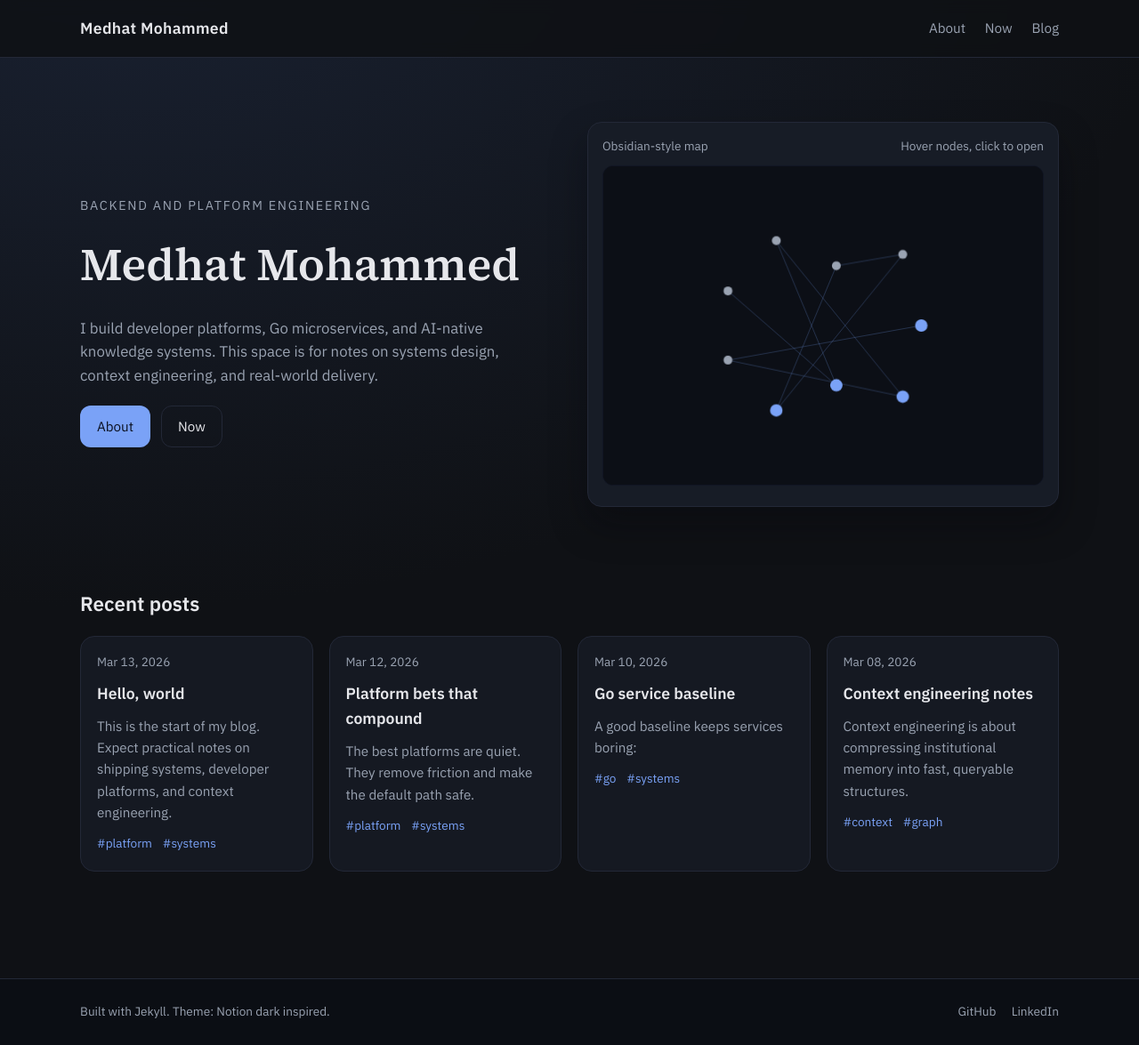
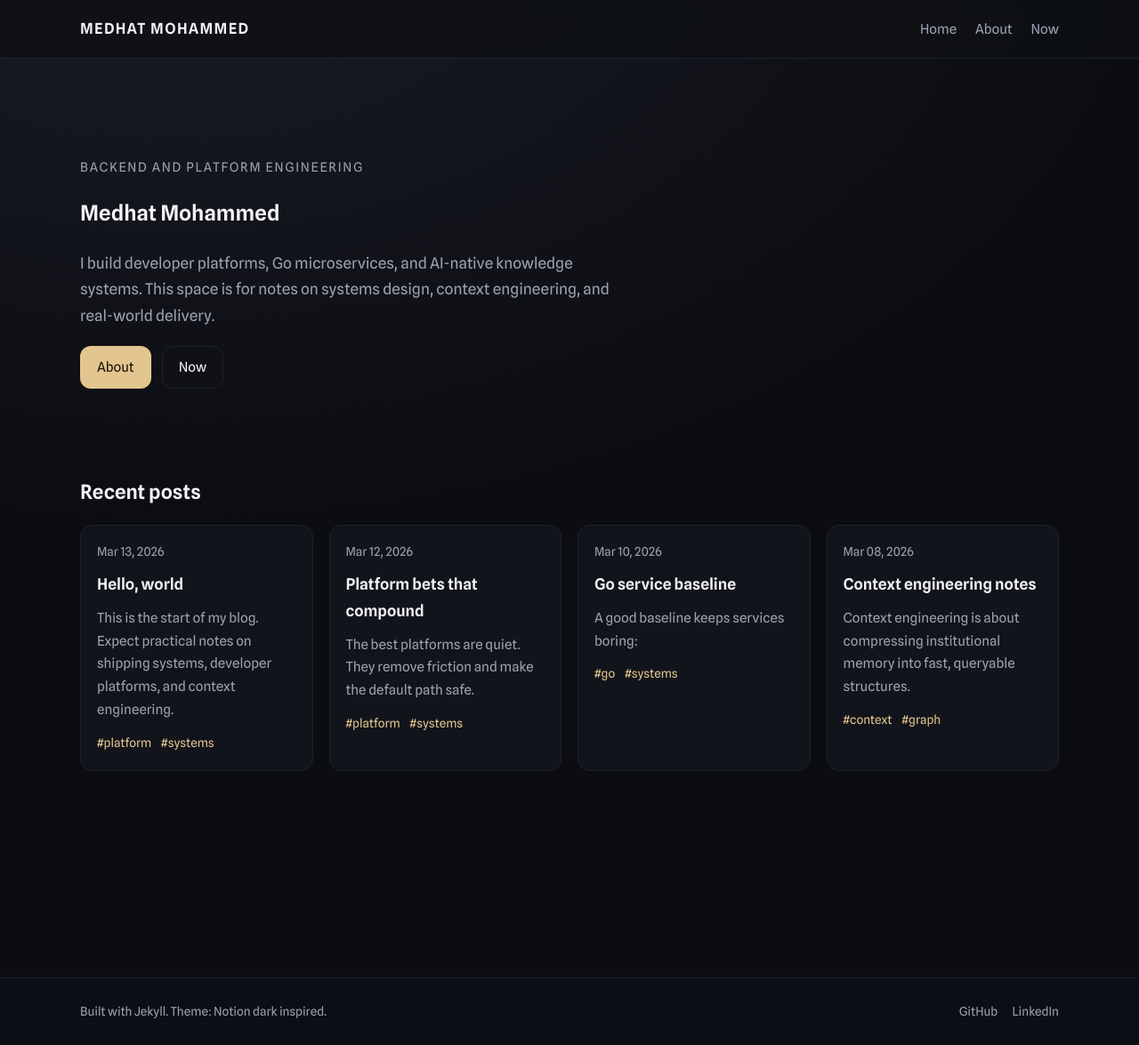
Before and after one commit to standard-librarian/standard-librarian.github.io, a Jekyll site: the page built from index.md, in a window 1280 px wide and 1175 px high. Shown: the whole window at 89% size. Built offline with Jekyll 4.4.1, drawn with Linux system fonts in a browser that asks for light colours.

Commit message:
Simplify layout and remove graph

```diff
--- a/_includes/graph.html
+++ /dev/null
@@ -1,7 +0,0 @@
-<div class="graph-card">
-  <div class="graph-header">
-    <span class="graph-title">Obsidian-style map</span>
-    <span class="graph-hint">Hover nodes, click to open</span>
-  </div>
-  <canvas id="graph-canvas" width="520" height="360" aria-label="Graph visualization"></canvas>
-</div>
--- a/_includes/head.html
+++ b/_includes/head.html
@@ -4,5 +4,5 @@
 {% seo %}
 <link rel="preconnect" href="https://fonts.googleapis.com">
 <link rel="preconnect" href="https://fonts.gstatic.com" crossorigin>
-<link href="https://fonts.googleapis.com/css2?family=IBM+Plex+Sans:wght@400;500;600&family=Source+Serif+4:wght@400;600&display=swap" rel="stylesheet">
+<link href="https://fonts.googleapis.com/css2?family=Newsreader:wght@400;500;600&family=Spline+Sans:wght@400;500;600&display=swap" rel="stylesheet">
 <link rel="stylesheet" href="{{ '/assets/css/site.css' | relative_url }}" />
--- a/_layouts/default.html
+++ b/_layouts/default.html
@@ -9,9 +9,9 @@
         <div class="container">
           <a class="site-title" href="{{ '/' | relative_url }}">{{ site.title }}</a>
           <nav class="site-nav">
+            <a href="{{ '/' | relative_url }}">Home</a>
             <a href="{{ '/about/' | relative_url }}">About</a>
             <a href="{{ '/now/' | relative_url }}">Now</a>
-            <a href="{{ '/' | relative_url }}">Blog</a>
           </nav>
         </div>
       </header>
@@ -22,7 +22,5 @@
 
       {% include footer.html %}
     </div>
-    <script src="{{ '/assets/js/graph-data.js' | relative_url }}"></script>
-    <script src="{{ '/assets/js/graph.js' | relative_url }}"></script>
   </body>
 </html>
--- a/_layouts/home.html
+++ b/_layouts/home.html
@@ -4,7 +4,6 @@ layout: default
 
 <section class="hero">
   <div class="container">
-    <div class="hero-text">
     <p class="eyebrow">Backend and platform engineering</p>
     <h1>{{ site.title }}</h1>
     <p class="lead">
@@ -14,10 +13,6 @@ layout: default
     <div class="hero-cta">
       <a class="btn primary" href="{{ '/about/' | relative_url }}">About</a>
       <a class="btn ghost" href="{{ '/now/' | relative_url }}">Now</a>
-      </div>
-    </div>
-    <div class="hero-graph">
-      {% include graph.html %}
     </div>
   </div>
 </section>
--- a/assets/css/site.css
+++ b/assets/css/site.css
@@ -1,13 +1,13 @@
 :root {
-  --bg: #0f1115;
-  --bg-soft: #151922;
-  --panel: #171c26;
-  --text: #e6e7eb;
+  --bg: #0c0d11;
+  --bg-soft: #12141b;
+  --panel: #151826;
+  --text: #f1f2f6;
   --muted: #9aa3b2;
-  --line: #232837;
-  --accent: #7aa2f7;
-  --accent-soft: rgba(122, 162, 247, 0.2);
-  --shadow: rgba(5, 7, 12, 0.35);
+  --line: #1d2230;
+  --accent: #e2c58f;
+  --accent-soft: rgba(226, 197, 143, 0.2);
+  --shadow: rgba(2, 4, 8, 0.4);
 }
 
 * {
@@ -16,10 +16,10 @@
 
 body {
   margin: 0;
-  font-family: "IBM Plex Sans", system-ui, -apple-system, sans-serif;
+  font-family: "Spline Sans", system-ui, -apple-system, sans-serif;
   color: var(--text);
-  background: radial-gradient(1200px 800px at 10% -10%, #1a2233, var(--bg));
-  line-height: 1.6;
+  background: radial-gradient(1100px 700px at 15% -10%, #1a1c27, var(--bg));
+  line-height: 1.7;
 }
 
 a {
@@ -56,8 +56,9 @@ a {
 
 .site-title {
   font-weight: 600;
-  font-size: 1.1rem;
-  letter-spacing: 0.02em;
+  font-size: 1.05rem;
+  letter-spacing: 0.08em;
+  text-transform: uppercase;
 }
 
 .site-nav a {
@@ -75,20 +76,13 @@ a {
 }
 
 .hero {
-  padding: 72px 0 36px;
-}
-
-.hero .container {
-  display: grid;
-  grid-template-columns: repeat(auto-fit, minmax(260px, 1fr));
-  gap: 40px;
-  align-items: center;
+  padding: 96px 0 42px;
 }
 
 .hero-text h1 {
-  font-family: "Source Serif 4", serif;
-  font-size: clamp(2.4rem, 4vw, 3.6rem);
-  margin: 10px 0 12px;
+  font-family: "Newsreader", serif;
+  font-size: clamp(2.6rem, 4vw, 3.9rem);
+  margin: 12px 0 14px;
 }
 
 .eyebrow {
@@ -100,7 +94,8 @@ a {
 
 .lead {
   color: var(--muted);
-  font-size: 1.05rem;
+  font-size: 1.08rem;
+  max-width: 60ch;
 }
 
 .hero-cta {
@@ -118,37 +113,13 @@ a {
 
 .btn.primary {
   background: var(--accent);
-  color: #0b1020;
+  color: #1a1205;
   border-color: transparent;
 }
 
 .btn.ghost {
   color: var(--text);
   background: transparent;
-}
-
-.graph-card {
-  background: var(--panel);
-  border: 1px solid var(--line);
-  border-radius: 16px;
-  padding: 16px;
-  box-shadow: 0 20px 40px var(--shadow);
-}
-
-.graph-header {
-  display: flex;
-  justify-content: space-between;
-  color: var(--muted);
-  font-size: 0.85rem;
-  margin-bottom: 10px;
-}
-
-#graph-canvas {
-  width: 100%;
-  height: 360px;
-  border-radius: 12px;
-  background: #0c0f16;
-  border: 1px solid #111624;
 }
 
 .posts {
@@ -171,15 +142,16 @@ a {
   flex-direction: column;
   gap: 10px;
   padding: 18px;
-  border-radius: 16px;
+  border-radius: 14px;
   border: 1px solid var(--line);
   background: var(--bg-soft);
-  transition: transform 0.2s ease, border-color 0.2s ease;
+  transition: transform 0.2s ease, border-color 0.2s ease, background 0.2s ease;
 }
 
 .post-card:hover {
-  transform: translateY(-4px);
+  transform: translateY(-3px);
   border-color: var(--accent);
+  background: var(--panel);
 }
 
 .post-meta {
@@ -210,7 +182,7 @@ a {
 }
 
 .post-header h1 {
-  font-family: "Source Serif 4", serif;
+  font-family: "Newsreader", serif;
   font-size: clamp(2rem, 3vw, 3rem);
   margin: 6px 0 10px;
 }
--- a/assets/js/graph-data.js
+++ /dev/null
@@ -1,23 +0,0 @@
-window.GraphData = {
-  nodes: [
-    { id: "post-hello", label: "Hello, world", type: "post", url: "/posts/hello-world/" },
-    { id: "post-platforms", label: "Platform bets", type: "post", url: "/posts/platform-bets/" },
-    { id: "post-go", label: "Go service baseline", type: "post", url: "/posts/go-service-baseline/" },
-    { id: "post-context", label: "Context engineering", type: "post", url: "/posts/context-engineering-notes/" },
-    { id: "tag-platform", label: "platform", type: "tag" },
-    { id: "tag-go", label: "go", type: "tag" },
-    { id: "tag-systems", label: "systems", type: "tag" },
-    { id: "tag-context", label: "context", type: "tag" },
-    { id: "tag-graph", label: "graph", type: "tag" }
-  ],
-  links: [
-    { source: "post-hello", target: "tag-platform" },
-    { source: "post-platforms", target: "tag-platform" },
-    { source: "post-platforms", target: "tag-systems" },
-    { source: "post-go", target: "tag-go" },
-    { source: "post-go", target: "tag-systems" },
-    { source: "post-context", target: "tag-context" },
-    { source: "post-context", target: "tag-graph" },
-    { source: "tag-context", target: "tag-graph" }
-  ]
-};
--- a/assets/js/graph.js
+++ /dev/null
@@ -1,136 +0,0 @@
-(function () {
-  const canvas = document.getElementById("graph-canvas");
-  if (!canvas || !window.GraphData) return;
-
-  const context = canvas.getContext("2d");
-  const state = {
-    nodes: [],
-    links: [],
-    width: canvas.width,
-    height: canvas.height,
-    hoverId: null
-  };
-
-  function resize() {
-    const rect = canvas.getBoundingClientRect();
-    canvas.width = Math.max(320, rect.width * devicePixelRatio);
-    canvas.height = Math.max(240, rect.height * devicePixelRatio);
-    state.width = canvas.width;
-    state.height = canvas.height;
-  }
-
-  function init() {
-    resize();
-    const { nodes, links } = window.GraphData;
-    state.nodes = nodes.map((node, index) => {
-      const angle = (index / nodes.length) * Math.PI * 2;
-      return {
-        ...node,
-        x: state.width / 2 + Math.cos(angle) * (state.width * 0.18),
-        y: state.height / 2 + Math.sin(angle) * (state.height * 0.18),
-        vx: 0,
-        vy: 0
-      };
-    });
-    state.links = links;
-    tick();
-  }
-
-  function applyForces() {
-    const centerX = state.width / 2;
-    const centerY = state.height / 2;
-
-    for (const node of state.nodes) {
-      let fx = (centerX - node.x) * 0.0005;
-      let fy = (centerY - node.y) * 0.0005;
-
-      for (const other of state.nodes) {
-        if (node === other) continue;
-        const dx = node.x - other.x;
-        const dy = node.y - other.y;
-        const distance = Math.max(40, Math.hypot(dx, dy));
-        const repulsion = 180 / (distance * distance);
-        fx += (dx / distance) * repulsion;
-        fy += (dy / distance) * repulsion;
-      }
-
-      node.vx = (node.vx + fx) * 0.92;
-      node.vy = (node.vy + fy) * 0.92;
-    }
-
-    for (const node of state.nodes) {
-      node.x += node.vx;
-      node.y += node.vy;
-    }
-  }
-
-  function draw() {
-    context.clearRect(0, 0, state.width, state.height);
-    context.fillStyle = "#0c0f16";
-    context.fillRect(0, 0, state.width, state.height);
-
-    for (const link of state.links) {
-      const source = state.nodes.find((node) => node.id === link.source);
-      const target = state.nodes.find((node) => node.id === link.target);
-      if (!source || !target) continue;
-      context.beginPath();
-      context.moveTo(source.x, source.y);
-      context.lineTo(target.x, target.y);
-      context.strokeStyle = "rgba(122, 162, 247, 0.25)";
-      context.lineWidth = 1;
-      context.stroke();
-    }
-
-    for (const node of state.nodes) {
-      const isHover = node.id === state.hoverId;
-      const radius = node.type === "post" ? 7 : 5;
-      context.beginPath();
-      context.arc(node.x, node.y, radius * (isHover ? 1.35 : 1), 0, Math.PI * 2);
-      context.fillStyle = node.type === "post" ? "#7aa2f7" : "#9aa3b2";
-      context.fill();
-      if (isHover) {
-        context.strokeStyle = "rgba(122, 162, 247, 0.5)";
-        context.lineWidth = 2;
-        context.stroke();
-      }
-    }
-  }
-
-  function tick() {
-    applyForces();
-    draw();
-    requestAnimationFrame(tick);
-  }
-
-  function findNearestNode(clientX, clientY) {
-    const rect = canvas.getBoundingClientRect();
-    const x = (clientX - rect.left) * devicePixelRatio;
-    const y = (clientY - rect.top) * devicePixelRatio;
-    let nearest = null;
-    let minDistance = 24 * devicePixelRatio;
-    for (const node of state.nodes) {
-      const distance = Math.hypot(node.x - x, node.y - y);
-      if (distance < minDistance) {
-        minDistance = distance;
-        nearest = node;
-      }
-    }
-    return nearest;
-  }
-
-  canvas.addEventListener("mousemove", (event) => {
-    const nearest = findNearestNode(event.clientX, event.clientY);
-    state.hoverId = nearest ? nearest.id : null;
-    canvas.style.cursor = nearest && nearest.url ? "pointer" : "default";
-  });
-
-  canvas.addEventListener("click", (event) => {
-    const nearest = findNearestNode(event.clientX, event.clientY);
-    if (nearest && nearest.url) {
-      window.location.href = nearest.url;
-    }
-  });
-
-  window.addEventListener("resize", resize);
-  init();
-})();
```
Lines whose indentation alone changed are shown as unchanged.
